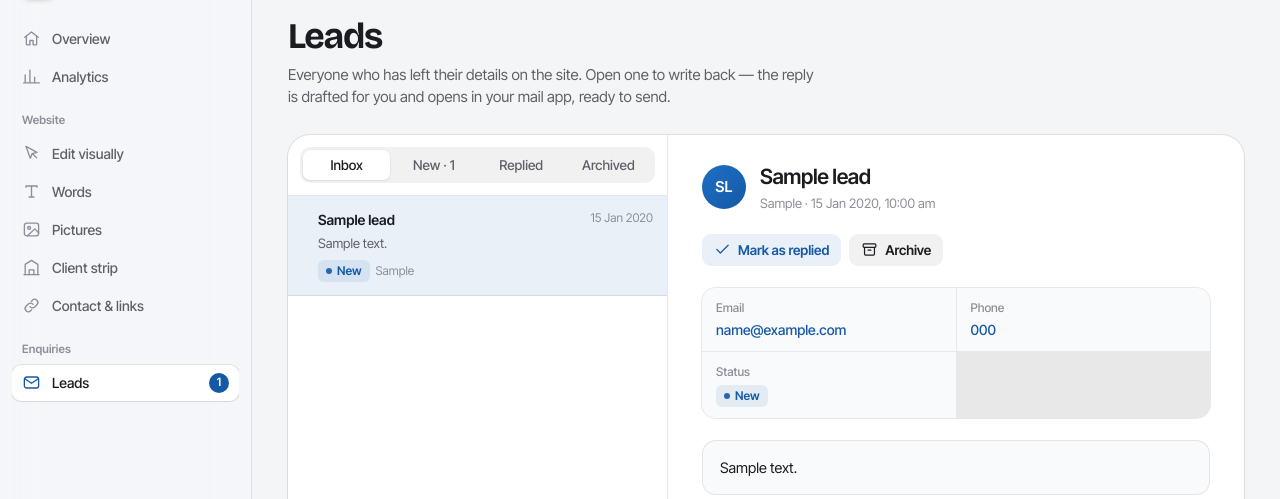
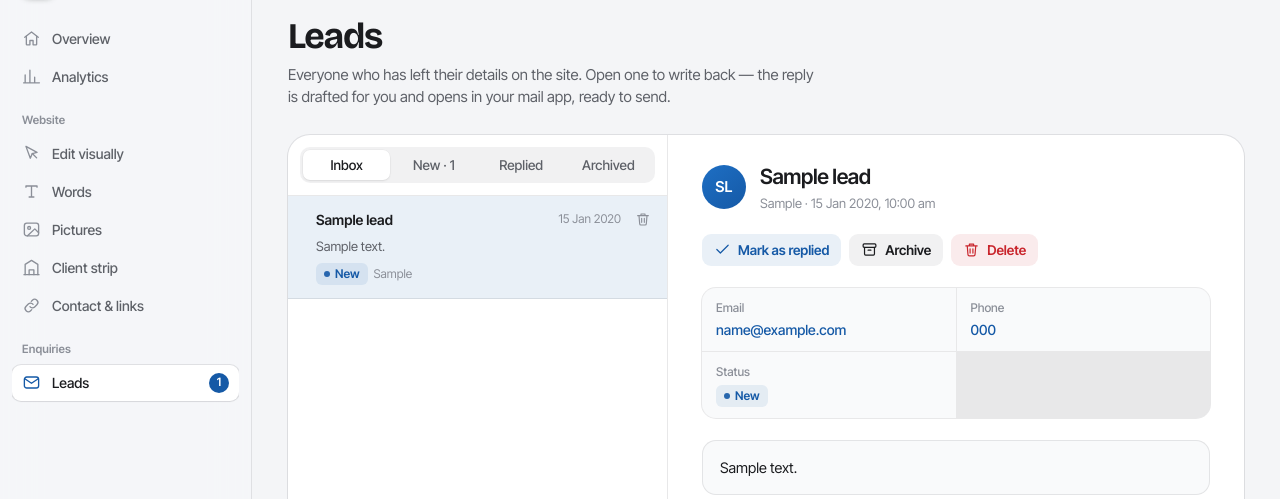
Before and after one commit to kedar2812/smashbox-new, a PHP site: page /admin/leads.php?open=1 in a window 1280 px wide. Shown: the part 60-559 px from the top of the page. Run offline with PHP 8.4, Linux system fonts and the light colour scheme; the visitor is signed in with stand-in values (Sample User, id 1); tables that the repository leaves empty hold one stand-in row (values such as "Sample post"); some web fonts are replaced.

Commit message:
Let the studio delete enquiries permanently
A Delete button beside Archive on an open enquiry, and a dustbin in the
top right of every card in the list. Both ask once before anything goes,
point to Archive as the reversible option, and remove the enquiry, its
message and the private note for good. The New tab's count now updates
as enquiries are replied to or deleted.

Co-Authored-By: Claude Opus 5.5 <noreply@anthropic.com>

```diff
--- a/admin/assets/admin.css
+++ b/admin/assets/admin.css
@@ -507,6 +507,7 @@ img{max-width:100%;display:block}
 @keyframes fadeOut{to{opacity:0}}
 .dialog-icon{width:44px;height:44px;border-radius:12px;display:grid;place-items:center;background:var(--warn-soft);color:var(--warn);margin-bottom:14px}
 .dialog-icon .ico{width:24px;height:24px}
+.dialog-icon.is-danger{background:var(--bad-soft);color:var(--bad)}
 .dialog h2{margin:0 0 6px;font-size:18px;font-weight:600;letter-spacing:-.02em}
 .dialog p{margin:0;color:var(--ink-2);font-size:14px;line-height:1.55}
 .dialog-actions{display:grid;gap:8px;margin-top:22px}
@@ -1011,20 +1012,32 @@ details.igroup[open]>summary{margin-bottom:12px}
 .inbox-filter .seg{width:100%}
 .inbox-list{flex:1;overflow-y:auto}
 .lead-row{
-  width:100%;text-align:left;
-  display:grid;grid-template-columns:10px minmax(0,1fr) auto;gap:4px 10px;
-  padding:13px 14px 13px 10px;border-bottom:1px solid var(--sep);
-  transition:background .15s;
+  width:100%;text-align:left;cursor:pointer;
+  display:grid;grid-template-columns:10px minmax(0,1fr) auto 28px;gap:4px 8px;align-items:start;
+  padding:11px 10px 13px 10px;border-bottom:1px solid var(--sep);
+  transition:background .15s,opacity .25s var(--settle),transform .25s var(--settle);
 }
+.lead-row:focus-visible{outline:2px solid var(--accent);outline-offset:-2px;border-radius:0}
+.lead-row.is-deleting{opacity:0;transform:translateX(16px);pointer-events:none}
 .lead-row:hover{background:var(--surface-2)}
 .lead-row.is-on{background:var(--accent-soft)}
 .lead-row .dot{width:8px;height:8px;border-radius:50%;margin-top:6px;background:transparent}
 .lead-row.is-unseen .dot{background:var(--accent)}
 .lead-row b{font-weight:600;font-size:14px;white-space:nowrap;overflow:hidden;text-overflow:ellipsis}
 .lead-row.is-unseen b{font-weight:700}
-.lead-row time{font-size:12px;color:var(--ink-3);white-space:nowrap;text-align:right}
-.lead-row p{grid-column:2/4;margin:0;font-size:13px;color:var(--ink-2);overflow:hidden;display:-webkit-box;-webkit-line-clamp:2;-webkit-box-orient:vertical;line-height:1.45}
-.lead-row .meta{grid-column:2/4;display:flex;gap:6px;align-items:center;margin-top:3px}
+.lead-row b{padding-top:2px}
+.lead-row time{font-size:12px;color:var(--ink-3);white-space:nowrap;text-align:right;padding-top:3px}
+/* the dustbin, top right of each card */
+.lead-del{
+  width:28px;height:28px;margin:-2px -2px 0 0;border-radius:8px;
+  display:grid;place-items:center;color:var(--ink-3);
+  transition:background .15s,color .15s,transform .12s;
+}
+.lead-del .ico{width:16px;height:16px}
+.lead-del:hover,.lead-del:focus-visible{background:var(--bad-soft);color:var(--bad)}
+.lead-del:active{transform:scale(.92)}
+.lead-row p{grid-column:2/5;margin:0;font-size:13px;color:var(--ink-2);overflow:hidden;display:-webkit-box;-webkit-line-clamp:2;-webkit-box-orient:vertical;line-height:1.45}
+.lead-row .meta{grid-column:2/5;display:flex;gap:6px;align-items:center;margin-top:3px}
 .inbox-main{overflow-y:auto;min-height:0}
 .lead-view{padding:26px clamp(18px,3vw,34px) 40px;max-width:760px}
 .lead-top{display:flex;gap:14px;align-items:center;margin-bottom:20px}
--- a/admin/assets/admin.js
+++ b/admin/assets/admin.js
@@ -144,7 +144,7 @@
       layer.innerHTML =
         '<div class="scrim"></div>' +
         '<div class="dialog" role="alertdialog" aria-modal="true" aria-labelledby="dlgT" aria-describedby="dlgM">' +
-          (opts.icon !== false ? '<div class="dialog-icon">' + ico(opts.icon || 'alert') + '</div>' : '') +
+          (opts.icon !== false ? '<div class="dialog-icon' + (opts.icon === 'trash' ? ' is-danger' : '') + '">' + ico(opts.icon || 'alert') + '</div>' : '') +
           '<h2 id="dlgT">' + esc(opts.title) + '</h2>' +
           '<p id="dlgM">' + esc(opts.message || '') + '</p>' +
           '<div class="dialog-actions' + (actions.length === 2 ? ' is-row' : '') + '"></div>' +
@@ -1660,27 +1660,90 @@
     const listEl = $('#leadList');
     const main = $('#leadMain');
     let filter = 'active';
+    let filterSeg = null;
     let current = null;
     let noteSaved = '';
 
     const visible = () => all.filter((l) => filter === 'active' ? l.status !== 'archived' : l.status === filter);
 
     function renderList() {
+      // the New tab carries a live count, so deletes and replies show at once
+      const newBtn = $('#leadFilter [data-filter="new"]');
+      if (newBtn) {
+        const n = all.filter((l) => l.status === 'new').length;
+        const label = 'New' + (n ? ' · ' + n : '');
+        if (newBtn.textContent !== label) { newBtn.textContent = label; if (filterSeg) filterSeg.place(false); }
+      }
       const items = visible();
       if (!items.length) {
         listEl.innerHTML = '<div class="empty" style="padding:40px 16px">' + ico('inbox') + '<h3>Nothing here</h3><p>' +
           (filter === 'archived' ? 'Archived enquiries are kept here.' : filter === 'replied' ? 'Enquiries you’ve marked as replied show here.' : 'New enquiries from the site land here.') + '</p></div>';
         return;
       }
+      // the card is a div acting as a button, so the dustbin inside it can be
+      // a real button of its own
       listEl.innerHTML = items.map((l) =>
-        '<button type="button" class="lead-row' + (l.unseen ? ' is-unseen' : '') + (current && current.id === l.id ? ' is-on' : '') + '" data-id="' + l.id + '">' +
+        '<div class="lead-row' + (l.unseen ? ' is-unseen' : '') + (current && current.id === l.id ? ' is-on' : '') + '" data-id="' + l.id + '" role="button" tabindex="0">' +
           '<span class="dot"></span>' +
           '<b>' + esc(l.name || l.email) + '</b>' +
           '<time>' + esc(l.ago) + '</time>' +
+          '<button type="button" class="lead-del" data-del aria-label="Delete enquiry from ' + esc(l.name || l.email) + '" title="Delete permanently">' + ico('trash') + '</button>' +
           '<p>' + esc(l.message || (l.name ? l.email : 'Left their email address')) + '</p>' +
           '<span class="meta"><span class="pill pill-' + esc(l.status) + '">' + esc(l.status[0].toUpperCase() + l.status.slice(1)) + '</span><span class="faint" style="font-size:12px">' + esc(l.source) + '</span></span>' +
-        '</button>').join('');
-      $$('.lead-row', listEl).forEach((b) => b.addEventListener('click', () => open(+b.dataset.id)));
+        '</div>').join('');
+      $$('.lead-row', listEl).forEach((row) => {
+        const id = +row.dataset.id;
+        row.addEventListener('click', (e) => {
+          if (e.target.closest('[data-del]')) return;
+          open(id);
+        });
+        row.addEventListener('keydown', (e) => {
+          if (e.target !== row) return;
+          if (e.key === 'Enter' || e.key === ' ') { e.preventDefault(); open(id); }
+          if (e.key === 'Delete') { e.preventDefault(); remove(id); }
+        });
+        $('[data-del]', row).addEventListener('click', (e) => { e.stopPropagation(); remove(id); });
+      });
+    }
+
+    const emptyMain = main.innerHTML;
+
+    /** Delete an enquiry for good, after one clear question. */
+    async function remove(id) {
+      const l = all.find((x) => x.id === id);
+      if (!l) return;
+      const ok = await dialog({
+        title: 'Delete this enquiry?',
+        message: (l.name || l.email) + '’s enquiry, their message and your private note will be removed for good. This can’t be undone — to keep it out of the way instead, archive it.',
+        icon: 'trash',
+        actions: [
+          { label: 'Delete permanently', value: true, kind: 'danger' },
+          { label: 'Cancel', value: false, cancel: true }
+        ]
+      });
+      if (!ok) return;
+
+      const row = $('.lead-row[data-id="' + id + '"]', listEl);
+      if (row) row.classList.add('is-deleting');
+      try {
+        const d = await post('api/leads.php', { action: 'delete', id });
+        all.splice(all.indexOf(l), 1);
+        paintCounts(d);
+        lastUnseen = d.unseen;
+        const n = $('.notif-item[href$="open=' + id + '"]');
+        if (n) n.remove();
+        if (current && current.id === id) {
+          current = null;
+          noteSaved = '';
+          main.innerHTML = emptyMain;
+          inbox.classList.remove('is-reading');
+        }
+        const finish = () => { renderList(); toast('Enquiry deleted', 'ok'); };
+        if (row && !reduced) setTimeout(finish, 260); else finish();
+      } catch (err) {
+        if (row) row.classList.remove('is-deleting');
+        toast(err.message, 'bad');
+      }
     }
 
     function fill(s, l) {
@@ -1707,6 +1770,7 @@
           '<div class="lead-actions">' +
             '<button class="btn btn-tinted btn-sm" type="button" data-status="replied">' + ico('check') + 'Mark as replied</button>' +
             '<button class="btn btn-sm" type="button" data-status="' + (l.status === 'archived' ? 'new' : 'archived') + '">' + ico('archive') + (l.status === 'archived' ? 'Move to inbox' : 'Archive') + '</button>' +
+            '<button class="btn btn-danger btn-sm" type="button" data-delete>' + ico('trash') + 'Delete</button>' +
           '</div>' +
           '<dl class="facts">' +
             '<div><dt>Email</dt><dd><a href="mailto:' + esc(l.email) + '">' + esc(l.email) + '</a></dd></div>' +
@@ -1769,6 +1833,7 @@
       noteBtn.addEventListener('click', () => saveNote().catch(() => {}));
 
       $$('[data-status]', main).forEach((b) => b.addEventListener('click', () => setStatus(b.dataset.status)));
+      $('[data-delete]', main).addEventListener('click', () => remove(l.id));
       const back = $('[data-back]', main);
       if (back) back.addEventListener('click', async () => {
         if (!(await settleNote())) return;
@@ -1832,7 +1897,7 @@
       } catch (e) { toast(e.message, 'bad'); }
     }
 
-    initSeg($('#leadFilter'), async (b) => {
+    filterSeg = initSeg($('#leadFilter'), async (b) => {
       filter = b.dataset.filter;
       renderList();
       return true;
```
Also changed, not shown: admin/api/leads.php (+13 -0 lines).
